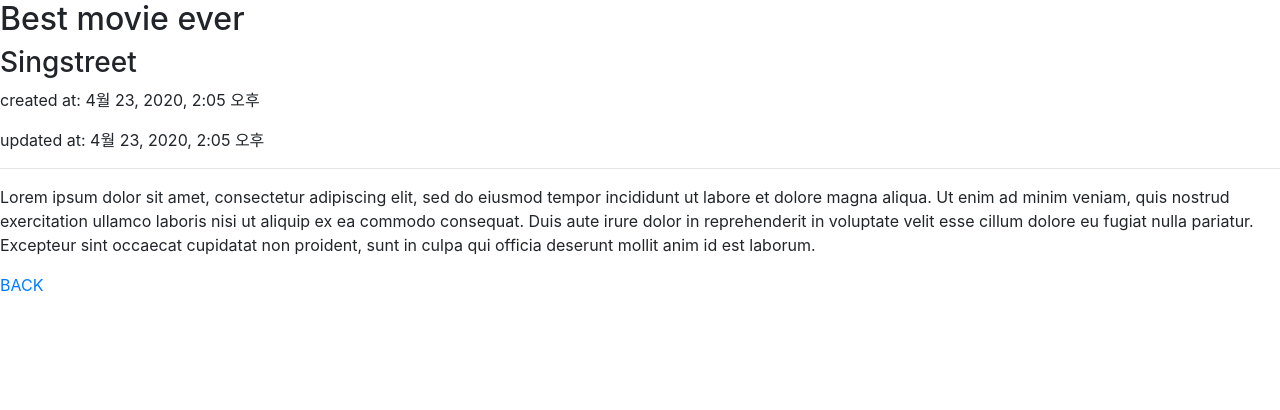
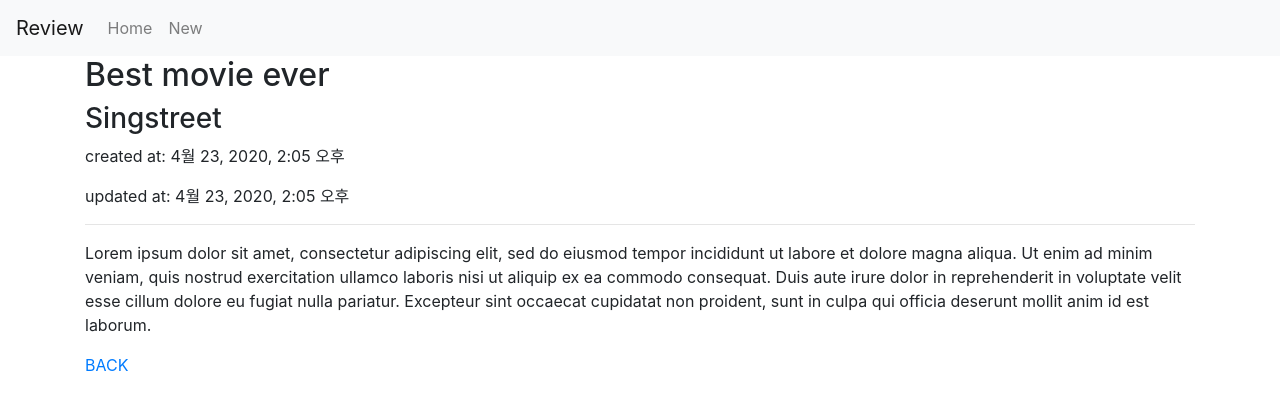
Before and after one commit to yubje/Django-practice, a Django app: page /community/1/ in a window 1280 px wide. Shown: the top 410 px of the page. Run offline with Django 3.2, Linux system fonts and the light colour scheme; data comes from the database, SQL or seed files in the repository; both versions use the stored data as it was after the commit; some libraries are stand-ins or nearby versions.

Commit message:
styling | base template

```diff
--- a/templates/base.html
+++ b/templates/base.html
@@ -8,8 +8,22 @@
     <link rel="stylesheet" href="https://stackpath.bootstrapcdn.com/bootstrap/4.4.1/css/bootstrap.min.css" integrity="sha384-Vkoo8x4CGsO3+Hhxv8T/Q5PaXtkKtu6ug5TOeNV6gBiFeWPGFN9MuhOf23Q9Ifjh" crossorigin="anonymous">
 </head>
 <body>
-    {% block body %}
-    {% endblock %}
+    <nav class="navbar navbar-expand-lg navbar-light bg-light">
+      <a class="navbar-brand" href="{% url 'community:review_list' %}">Review</a>
+      <button class="navbar-toggler" type="button" data-toggle="collapse" data-target="#navbarNavAltMarkup" aria-controls="navbarNavAltMarkup" aria-expanded="false" aria-label="Toggle navigation">
+        <span class="navbar-toggler-icon"></span>
+      </button>
+      <div class="collapse navbar-collapse" id="navbarNavAltMarkup">
+        <div class="navbar-nav">
+          <a class="nav-item nav-link" href="{% url 'community:review_list' %}">Home</a>
+          <a class="nav-item nav-link" href="{% url 'community:create' %}">New</a>
+        </div>
+      </div>
+    </nav>
+    <div class="container">
+        {% block body %}
+        {% endblock %}
+    </div>
     <script src="https://code.jquery.com/jquery-3.4.1.slim.min.js" integrity="sha384-J6qa4849blE2+poT4WnyKhv5vZF5SrPo0iEjwBvKU7imGFAV0wwj1yYfoRSJoZ+n" crossorigin="anonymous"></script>
     <script src="https://cdn.jsdelivr.net/npm/popper.js@1.16.0/dist/umd/popper.min.js" integrity="sha384-Q6E9RHvbIyZFJoft+2mJbHaEWldlvI9IOYy5n3zV9zzTtmI3UksdQRVvoxMfooAo" crossorigin="anonymous"></script>
     <script src="https://stackpath.bootstrapcdn.com/bootstrap/4.4.1/js/bootstrap.min.js" integrity="sha384-wfSDF2E50Y2D1uUdj0O3uMBJnjuUD4Ih7YwaYd1iqfktj0Uod8GCExl3Og8ifwB6" crossorigin="anonymous"></script>
```
Also changed, not shown: db.sqlite3.
